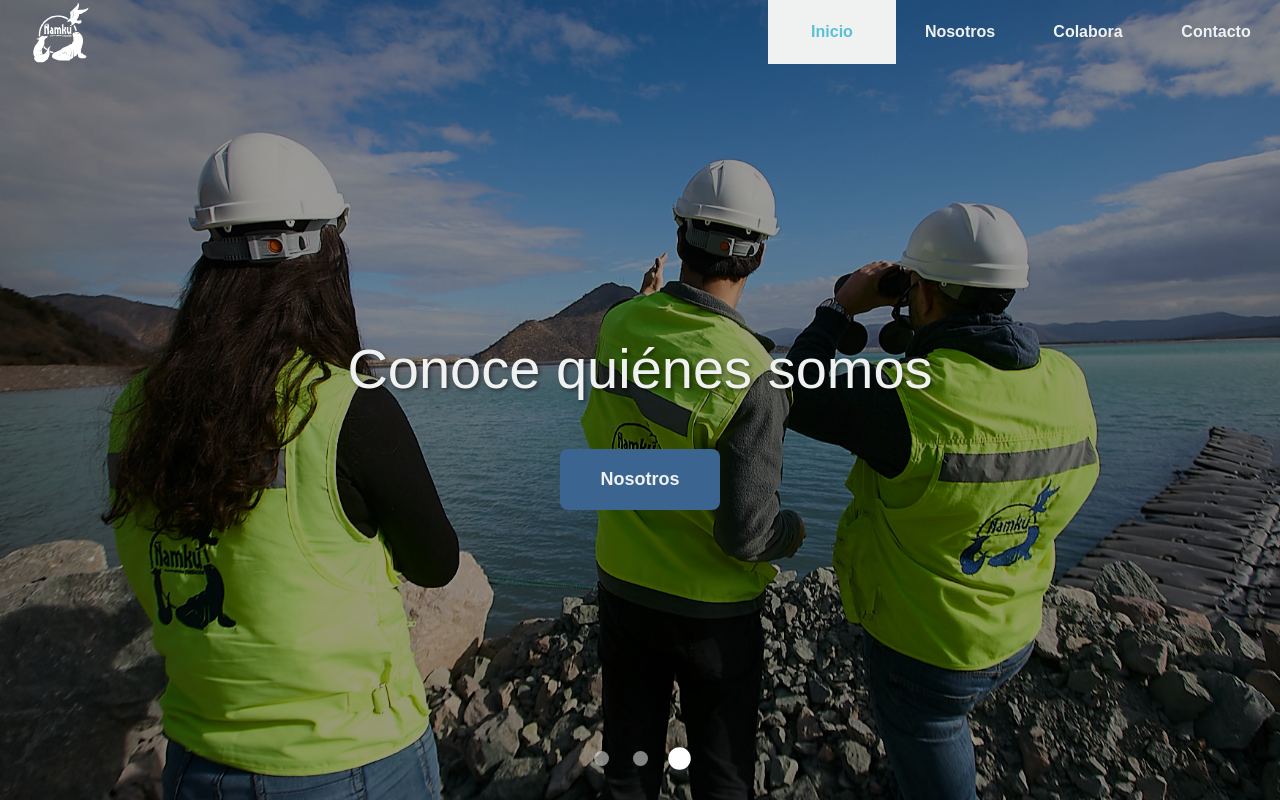
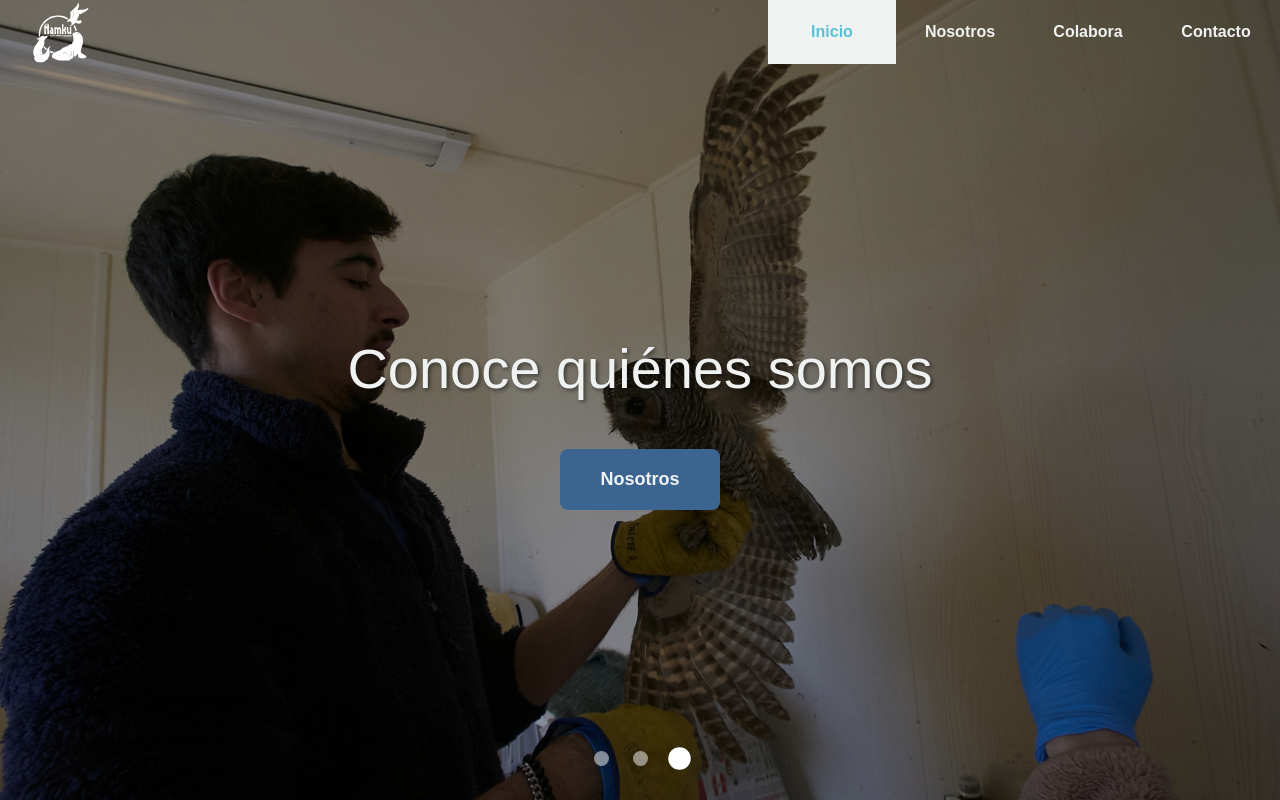
Before and after one commit to Gcamposbriceno/frontend-namku, a React (Vite) app: page / in a window 1280 px wide. Both pictures are taken after a click on the element 679 px from the left and 758 px from the top of the page. Shown: the top 800 px of the page. Built offline with nearby package versions, Linux system fonts and the light colour scheme; no server answers; a web font is replaced by a local one.

Commit message:
Fixes fotos y ubicación

```diff
--- a/src/pages/AboutUs/AboutUs.jsx
+++ b/src/pages/AboutUs/AboutUs.jsx
@@ -11,7 +11,7 @@ import pauletteImg from "../../assets/equipo/paulette.jpg";
 import marcelaImg from "../../assets/equipo/marcela.jpg";
 import nicoleImg from "../../assets/equipo/nicole.jpg";
 import vicenteImg from "../../assets/equipo/vicente.jpg";
-import titleImg from "../../assets/Fotos para web/_AGS2779.jpg";
+import titleImg from "../../assets/Fotos para web/_AGS8436.jpg";
 
 function AboutUs() {
   useEffect(() => {
@@ -70,7 +70,7 @@ function AboutUs() {
           src={titleImg}
           alt="imagen de nuestro equipo"
           className="title-bg"
-          style={{ objectPosition: "center 70%" }}
+          style={{ objectPosition: "0% 40%" }}
         />
         <div className="title-dark-tint"></div>
         <div className="page-title-container">
--- a/src/pages/Contact/Contact.jsx
+++ b/src/pages/Contact/Contact.jsx
@@ -55,7 +55,7 @@ function Contact() {
           referrerPolicy="no-referrer-when-downgrade"
         ></iframe>
         <div className="row-child">
-          <h2>Visítanos</h2>
+          <h2>Nuestra Ubicación</h2>
           <p>
             Parque Ecológico La Isla, Concón. Ruta F-30-E Km 1, Región de
             Valparaíso, Chile
--- a/src/pages/HomePage/HomePage.jsx
+++ b/src/pages/HomePage/HomePage.jsx
@@ -10,9 +10,9 @@ import "./HomePage.css";
 
 import hero1 from "../../assets/img/mt-1475-home-header-bg.jpg";
 import campanaImg from "../../assets/2LucaxlaFauna_Mesa de trabajo 1 copia 2.png";
-import hero3 from "../../assets/Fotos para web/_AGS2697.jpg";
+import hero3 from "../../assets/Fotos para web/_AGS5860.jpg";
 import zorrilloImg from "../../assets/Fotos para web/_AGS5398.jpg";
-import penguinImg from "../../assets/Fotos para web/_AGS4888.jpg";
+import colaboraImg from "../../assets/Fotos para web/_AGS4948.jpg";
 
 function HomePage() {
   useEffect(() => {
@@ -52,7 +52,12 @@ function HomePage() {
           </SwiperSlide>
 
           <SwiperSlide className="slide-content">
-            <img src={hero3} alt="Nature 3" className="slide-bg" />
+            <img
+              src={hero3}
+              alt="Nature 3"
+              className="slide-bg"
+              style={{ objectPosition: "center bottom" }}
+            />
             <div className="hero-dark-tint"></div>
             <div className="slide-text-container">
               <h2>Conoce quiénes somos</h2>
@@ -110,7 +115,7 @@ function HomePage() {
             <Link to="/colabora">Colabora</Link>
           </button>
         </div>
-        <img className="section-img" src={penguinImg} alt="imagen" />
+        <img className="section-img" src={colaboraImg} alt="imagen" />
       </div>
 
       <div className="row alt-bg">
@@ -124,7 +129,7 @@ function HomePage() {
           referrerPolicy="no-referrer-when-downgrade"
         ></iframe>
         <div className="row-child">
-          <h2>Visítanos</h2>
+          <h2>Nuestra Ubicación</h2>
           <p>
             Parque Ecológico La Isla, Concón. Ruta F-30-E Km 1, Región de
             Valparaíso, Chile
```
